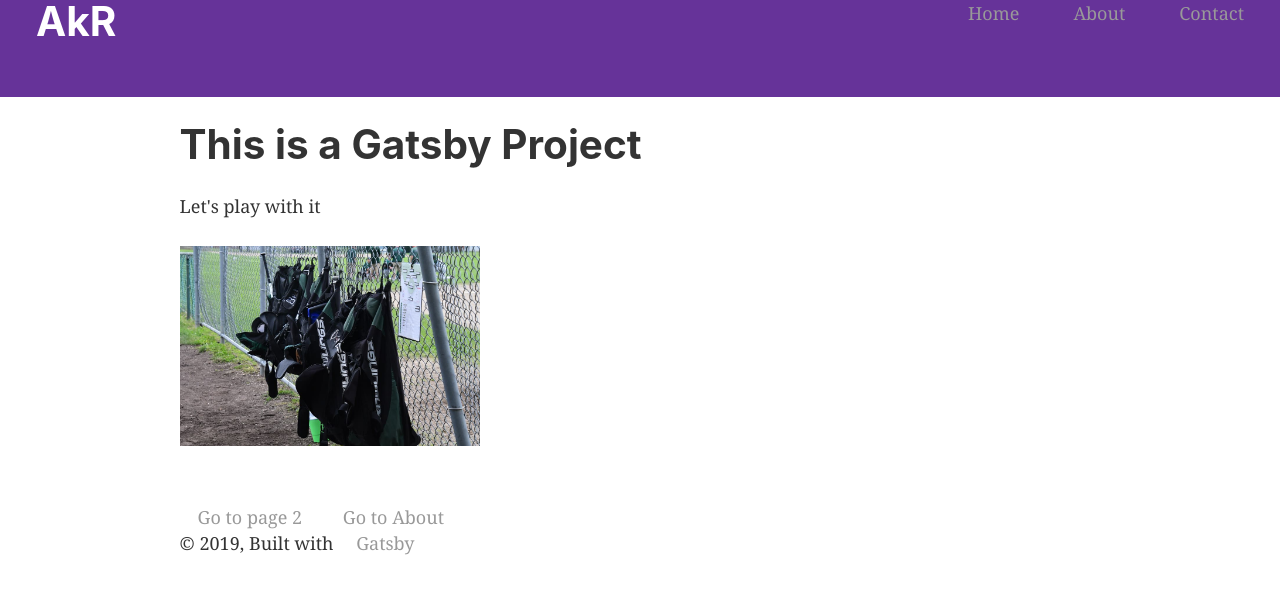
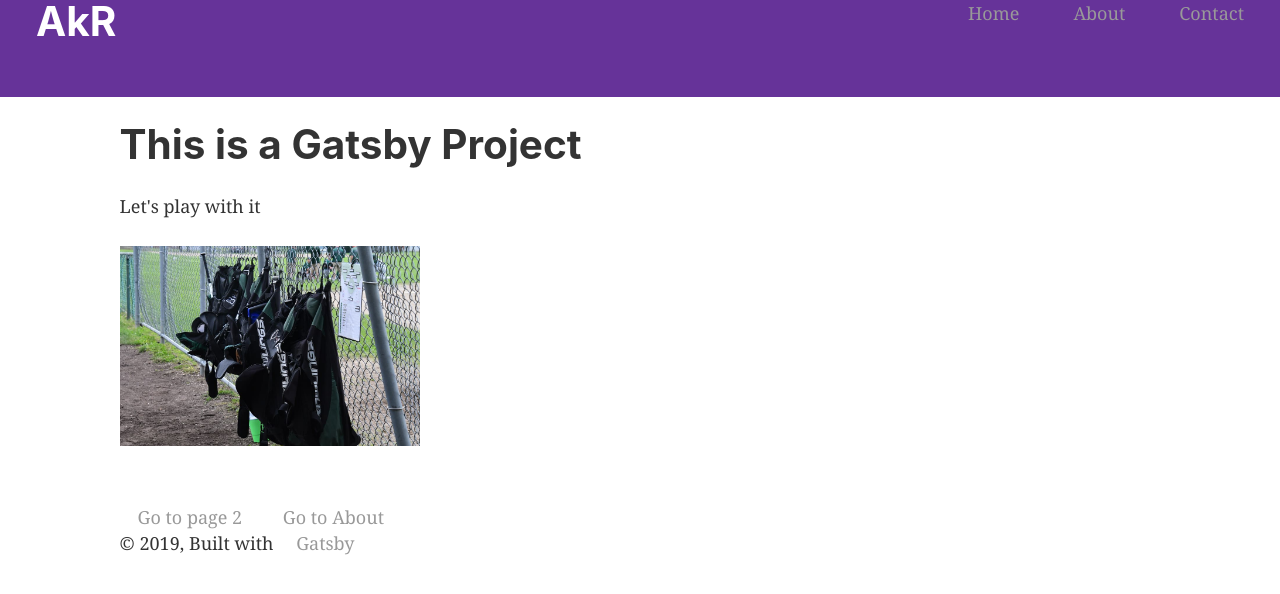
Before and after one commit to appdevdude7/gatsby-website, a Gatsby site: page / in a window 1280 px wide. Built offline with nearby package versions, Linux system fonts and the light colour scheme; Gatsby itself is replaced by a stand-in of ours.

Commit message:
layout changes

```diff
--- a/src/components/layout.js
+++ b/src/components/layout.js
@@ -29,7 +29,7 @@ const Layout = ({ children }) => {
       <div
         style={{
           margin: `0 auto`,
-          maxWidth: 960,
+          maxWidth: 1080,
           padding: `0px 1.0875rem 1.45rem`,
           paddingTop: 0,
         }}
```
